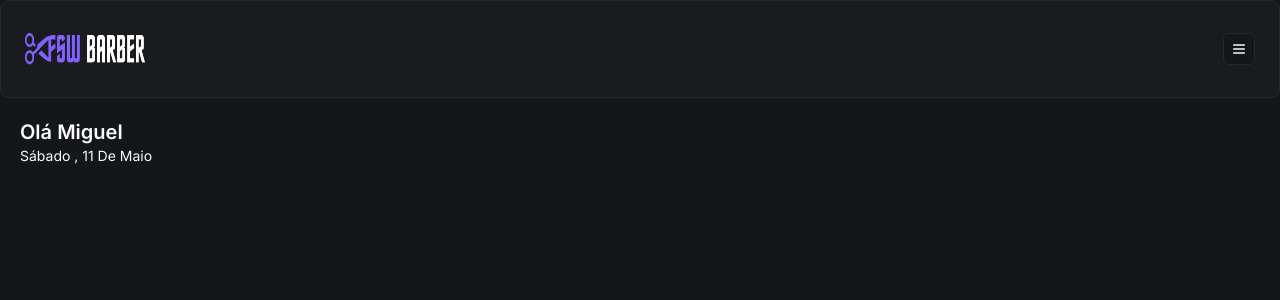
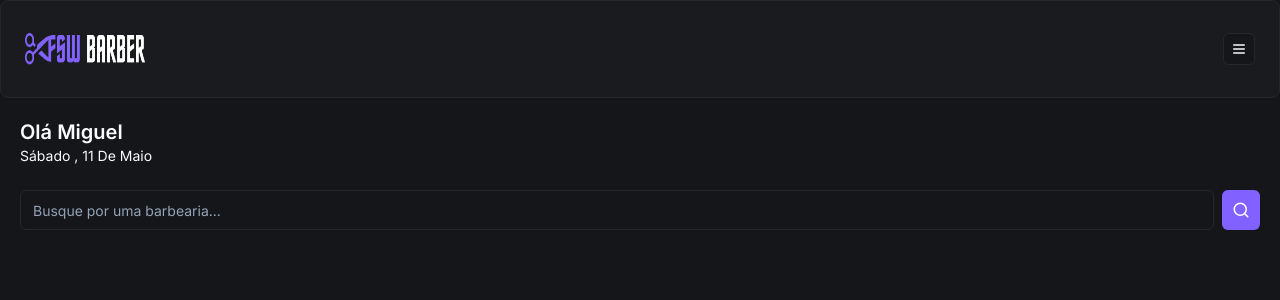
Before and after one commit to edumatheus65/fsw-barber, a Next.js app: page / in a window 1280 px wide. Shown: the top 300 px of the page. Built offline with nearby package versions, Linux system fonts and the light colour scheme.

Commit message:
feat: add initial serach components

```diff
--- /dev/null
+++ b/app/(home)/_components/search.tsx
@@ -0,0 +1,18 @@
+"use client"
+
+import { Button } from "@/app/_components/ui/button";
+import { Input } from "@/app/_components/ui/input";
+import { SearchIcon } from "lucide-react";
+
+const Search = () => {
+    return (
+        <div className="flex items-center gap-2">
+            <Input placeholder="Busque por uma barbearia..."/>
+            <Button variant="default" size="icon">
+                <SearchIcon size={18} />
+            </Button>
+        </div>
+    );
+}
+
+export default Search;
--- a/app/(home)/page.tsx
+++ b/app/(home)/page.tsx
@@ -1,5 +1,6 @@
 import Header from "../_components/header";
 import { formatDate } from "../helpers/dateHelpers";
+import Search from "./_components/search";
 
 const Home = () => {
   const formattedDate = formatDate(new Date());
@@ -12,6 +13,10 @@
         <h2 className="text-xl font-semibold">Olá Miguel</h2>
         <p className="capitalize text-sm">{formattedDate}</p>
       </div>
+
+      <div className="px-5 mt-6">
+        <Search />
+      </div>
     </div>
 
   );
--- /dev/null
+++ b/app/_components/ui/input.tsx
@@ -0,0 +1,25 @@
+import * as React from "react"
+
+import { cn } from "@/app/_lib/utils"
+
+export interface InputProps
+  extends React.InputHTMLAttributes<HTMLInputElement> {}
+
+const Input = React.forwardRef<HTMLInputElement, InputProps>(
+  ({ className, type, ...props }, ref) => {
+    return (
+      <input
+        type={type}
+        className={cn(
+          "flex h-10 w-full rounded-md border border-input bg-background px-3 py-2 text-sm ring-offset-background file:border-0 file:bg-transparent file:text-sm file:font-medium placeholder:text-muted-foreground focus-visible:outline-none focus-visible:ring-2 focus-visible:ring-ring focus-visible:ring-offset-2 disabled:cursor-not-allowed disabled:opacity-50",
+          className
+        )}
+        ref={ref}
+        {...props}
+      />
+    )
+  }
+)
+Input.displayName = "Input"
+
+export { Input }
```
